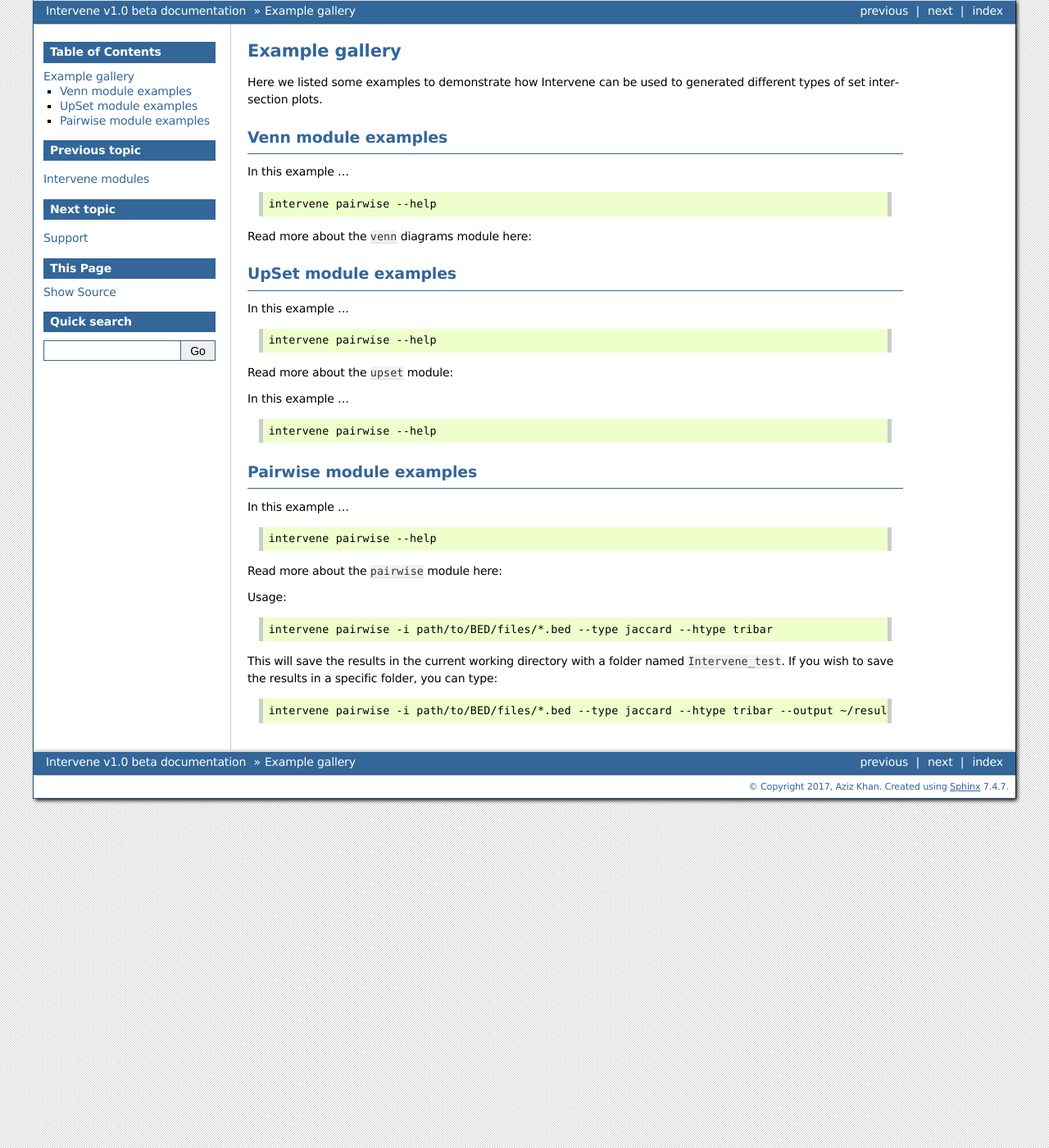
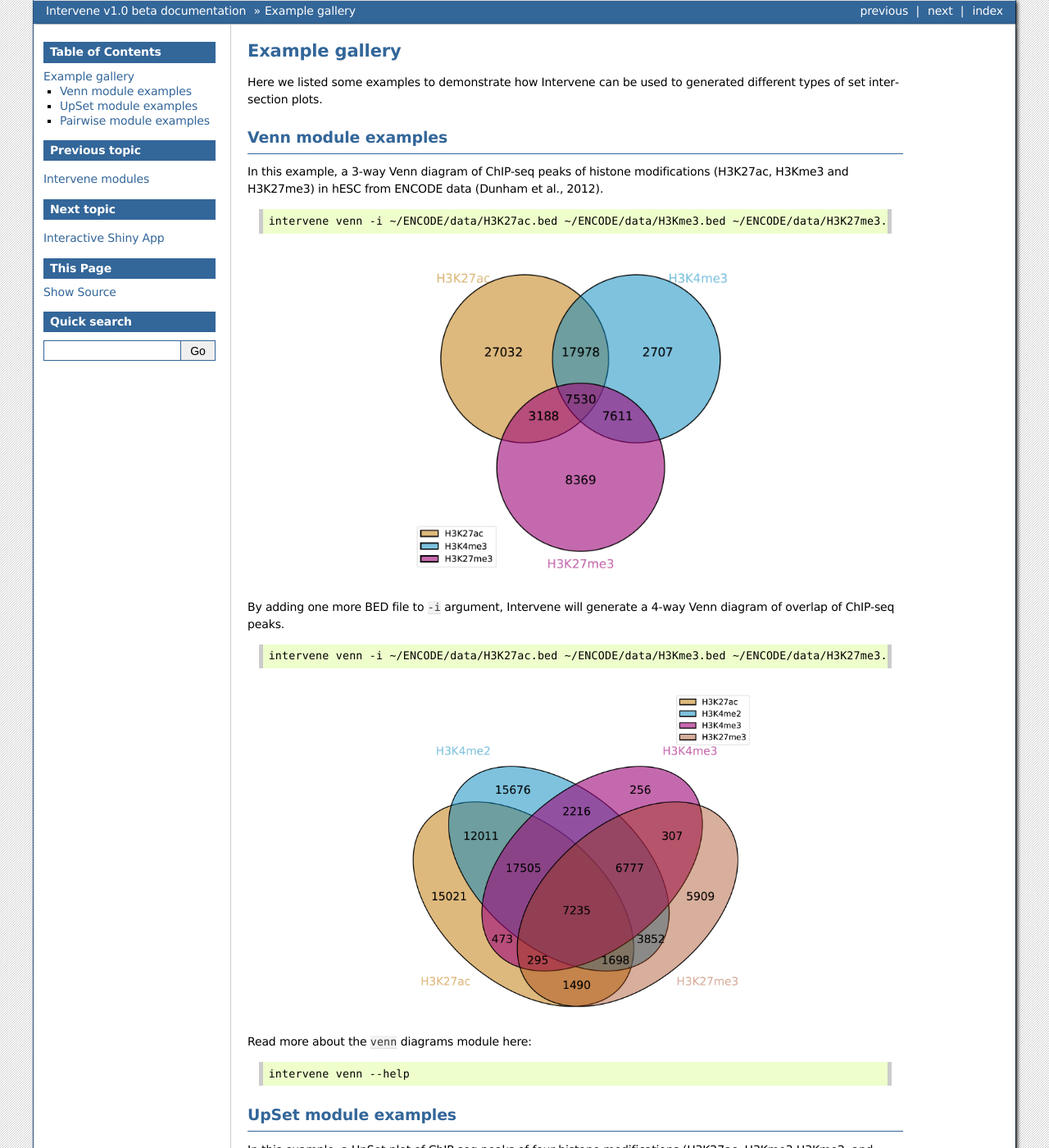
Before and after one commit to asntech/intervene, a Sphinx documentation site: the page built from docs/examples.rst, in a window 1280 px wide and 1400 px high. Shown: the whole window at 82% size. Built offline with Sphinx 7.4.7, drawn with Linux system fonts in a browser that asks for light colours; some of the changed text lies outside the part shown.

Commit message:
Initial commit

```diff
--- a/docs/examples.rst
+++ b/docs/examples.rst
@@ -5,56 +5,84 @@
 
 Venn module examples
 --------------------
-In this example ...
+In this example, a 3-way Venn diagram of ChIP-seq peaks of histone modifications (H3K27ac, H3Kme3 and H3K27me3) in hESC from ENCODE data (Dunham et al., 2012).
 
 .. code-block:: bash
 
-    intervene pairwise --help
+    intervene venn -i ~/ENCODE/data/H3K27ac.bed ~/ENCODE/data/H3Kme3.bed ~/ENCODE/data/H3K27me3.bed --filenames
+
+.. figure:: img/venn3way.png
+   :height: 400px
+   :alt: 3-way Venn diagram
+   :align: center
+
+
+By adding one more BED file to ``-i`` argument, Intervene will generate a 4-way Venn diagram of overlap of ChIP-seq peaks.
+
+.. code-block:: bash
+
+    intervene venn -i ~/ENCODE/data/H3K27ac.bed ~/ENCODE/data/H3Kme3.bed ~/ENCODE/data/H3K27me3.bed  ~/ENCODE/data/H3Kme2.bed --filenames
+
+.. figure:: img/venn4way.png
+   :height: 400px
+   :alt: 4-way Venn diagram
+   :align: center
 
 Read more about the ``venn`` diagrams module here:
 
+.. code-block:: bash
+
+    intervene venn --help
 
 
 UpSet module examples
 ---------------------
-In this example ...
+In this example, a UpSet plot of ChIP-seq peaks of four histone modifications (H3K27ac, H3Kme3 H3Kme2, and H3K27me3) in hESC from ENCODE data (Dunham et al., 2012).
 
 .. code-block:: bash
 
-    intervene pairwise --help
+    intervene upset -i ~/ENCODE/data/H3K27ac.bed ~/ENCODE/data/H3Kme3.bed ~/ENCODE/data/H3K27me3.bed ~/ENCODE/data/H3Kme2.bed --filenames
+
+.. figure:: img/upset4.png
+   :height: 500px
+   :alt: UpSet plot
+   :align: center
 
 Read more about the ``upset`` module:
-
-
 
 In this example ...
 
 .. code-block:: bash
 
-    intervene pairwise --help
+    intervene upset --help
 
 
 Pairwise module examples
 ------------------------
-In this example ...
+In this example, we performed a pairwise intersections of super-enhancers in 24 mouse cell and tissue types from dbSUPER(Khan and Zhang, 2016) and showed the fraction of overlap in heatmap.
+
+.. code-block:: bash
+
+    intervene upset -i ~/dbSUPER/mm9/*.bed --filenames --type frac --htype pie
+
+.. figure:: img/pairwise_pie.png
+   :height: 800px
+   :alt: Pairwise heatmap
+   :align: center
+
+By setting the ``--htype`` to ``color`` will produce this plot.
+
+.. code-block:: bash
+
+    intervene upset -i ~/dbSUPER/mm9/*.bed --filenames --type frac --htype color
+
+.. figure:: img/pairwise_color.png
+   :height: 800px
+   :alt: Pairwise heatmap
+   :align: center
+
+Read more about the ``pairwise`` module here:
 
 .. code-block:: bash
 
     intervene pairwise --help
-
-Read more about the ``pairwise`` module here:
-
-
-
-Usage:
-
-.. code-block:: bash
-
-    intervene pairwise -i path/to/BED/files/*.bed --type jaccard --htype tribar
-
-
-This will save the results in the current working directory with a folder named ``Intervene_test``. If you wish to save the results in a specific folder, you can type:
-
-.. code-block:: bash
-
-    intervene pairwise -i path/to/BED/files/*.bed --type jaccard --htype tribar --output ~/results/path
--- a/docs/index.rst
+++ b/docs/index.rst
@@ -17,5 +17,6 @@
    how_to_use
    modules
    examples
+   shinyapp
    support
    cite
--- a/docs/introduction.rst
+++ b/docs/introduction.rst
@@ -1,6 +1,6 @@
 Introduction
 ============
 
-InterVene is a tool for intersection and visualization of multiple genomic region sets.
+Intervene is a tool for intersection and visualization of multiple genomic region and gene sets.
 
-Intervene provides three types of plots to visualize intersections of genomic regions and list sets. These are pairwise heatmap of N genomic region sets, classic Venn diagrams of genomic regions and list sets of up to 6-way and UpSet plots.
+Intervene, provides an easy and automated interface for effective intersection and visualization of genomic region sets, thus facilitating their analysis and interpretations. Intervene contains three modules: venn to compute Venn diagrams of up-to 6 sets, upset to compute UpSet plots of more than 3 sets, and pairwise to compute and visualize intersections of genomic sets as clustered heatmap. Intervene gives user flexibility to choose figure colors, labels, size, quality, and type to make them as publication standard.
```
Also changed, not shown: docs/install.rst (+5 -5 lines), docs/modules.rst (+17 -17 lines), docs/shinyapp.rst (added, +11 -0 lines), docs/img/pairwise_color.png (added), docs/img/pairwise_pie.png (added), docs/img/upset4.png (added), docs/img/venn3way.png (added), docs/img/venn4way.png (added).
